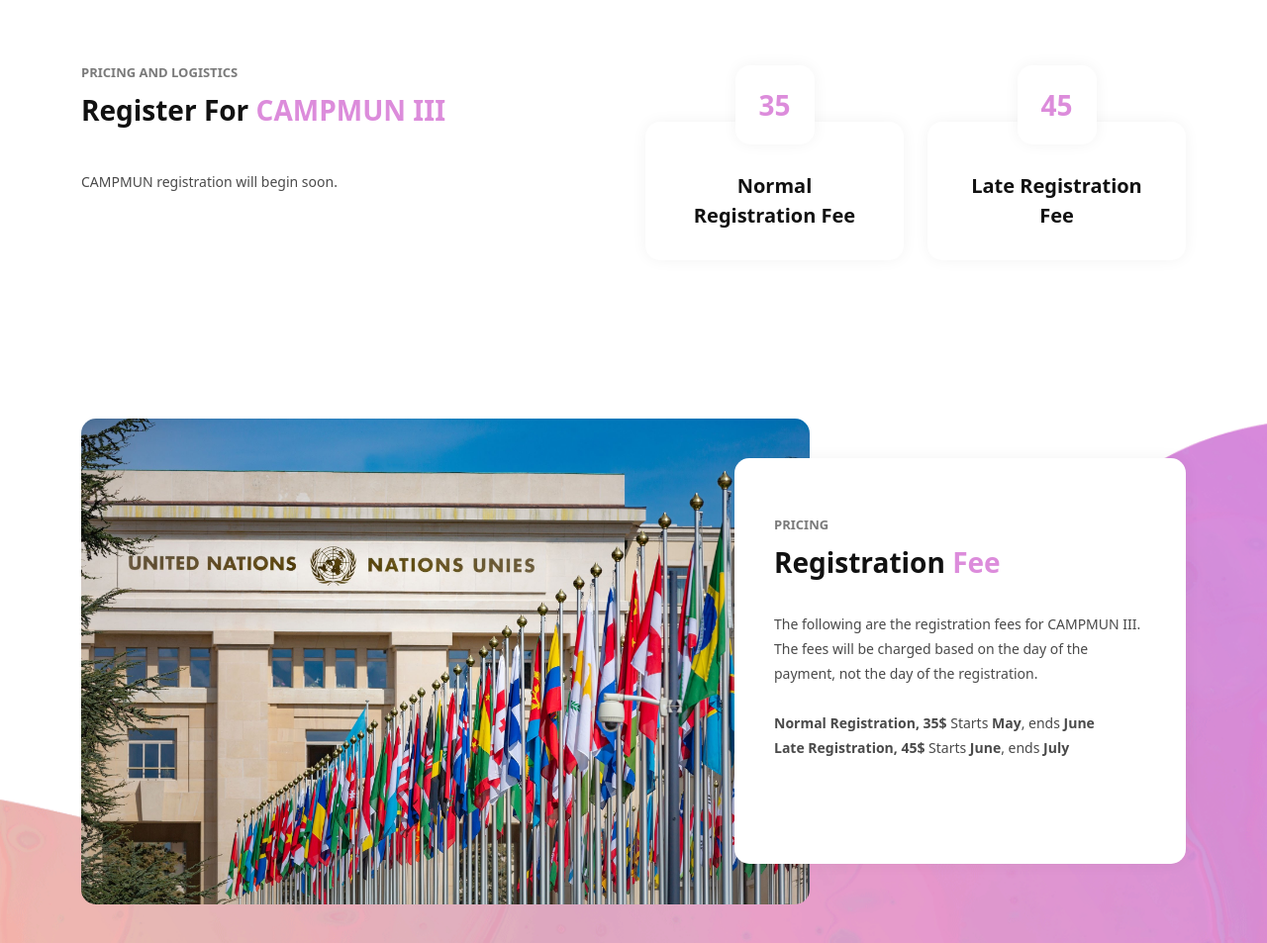
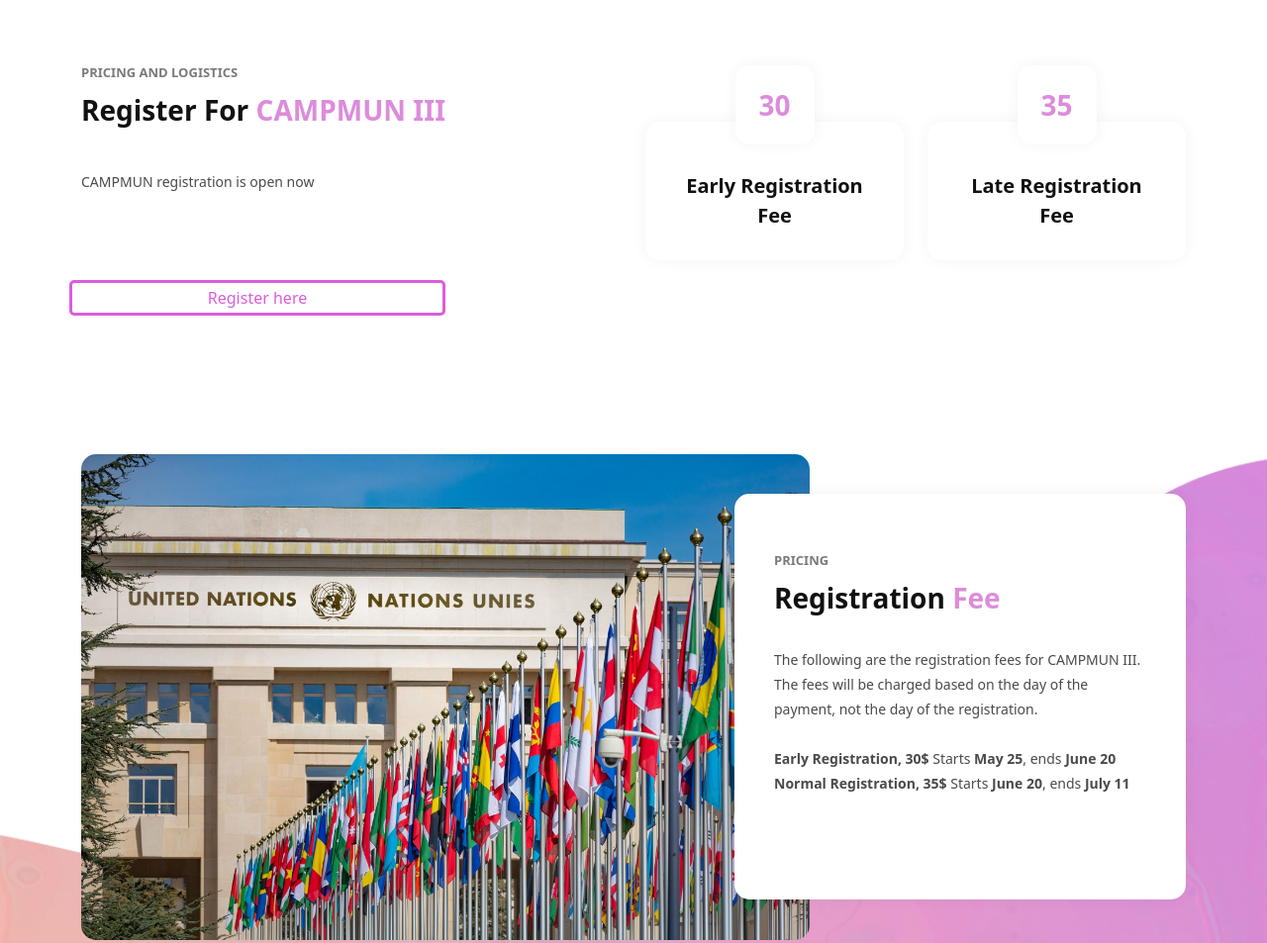
Before and after one commit to lightleviathan0/CAMPMUN, a website built with Vite: page our-services.html in a window 1280 px wide. Shown: the part 480-1433 px from the top of the page at 99% size. Built offline with nearby package versions, Linux system fonts and the light colour scheme.

Commit message:
added registration

```diff
--- a/our-services.html
+++ b/our-services.html
@@ -108,7 +108,10 @@
             <h6>PRICING AND LOGISTICS</h6>
             <h4>Register for <em>CAMPMUN III</em></h4>
           </div>
-          <p>CAMPMUN registration will begin soon.</p>
+          <p>CAMPMUN registration is open now </p>
+
+
+
           <!--
           <p>
             For CAMPMUN registration, you must follow the steps below.
@@ -127,18 +130,23 @@
 
             <div class="col-6">
               <div class="count-area-content">
-                <div class="count-digit">35</div>
-                <div class="count-title">Normal Registration Fee</div>
+                <div class="count-digit">30</div>
+                <div class="count-title">Early Registration Fee</div>
               </div>
             </div>
             <div class="col-6">
               <div class="count-area-content">
-                <div class="count-digit">45</div>
+                <div class="count-digit">35</div>
                 <div class="count-title">Late Registration Fee</div>
               </div>
             </div>
           </div>
+
         </div>
+        <a class="col-4"
+          style="background-color: #fff; border: solid; text-align: center; border-radius: 5px; text-decoration: none; color: #db5ddd; padding-top: 3px; padding-bottom: 3px"
+          href="https://forms.gle/JEZjrtJySe3XfHnH8">Register
+          here</a>
       </div>
     </div>
   </section>
@@ -167,10 +175,10 @@
                     The following are the registration fees for CAMPMUN III.
                     The fees will be charged based on the day of the payment, not the day of the registration.
                     <br><br>
-                    <strong>Normal Registration, 35$</strong> Starts <strong>May</strong>, ends <strong>June
+                    <strong>Early Registration, 30$</strong> Starts <strong>May 25</strong>, ends <strong>June 20
                     </strong>
                     <br>
-                    <strong>Late Registration, 45$</strong> Starts <strong>June</strong>, ends <strong>July
+                    <strong>Normal Registration, 35$</strong> Starts <strong>June 20</strong>, ends <strong>July 11
                     </strong>
 
                     <br><br>
```
